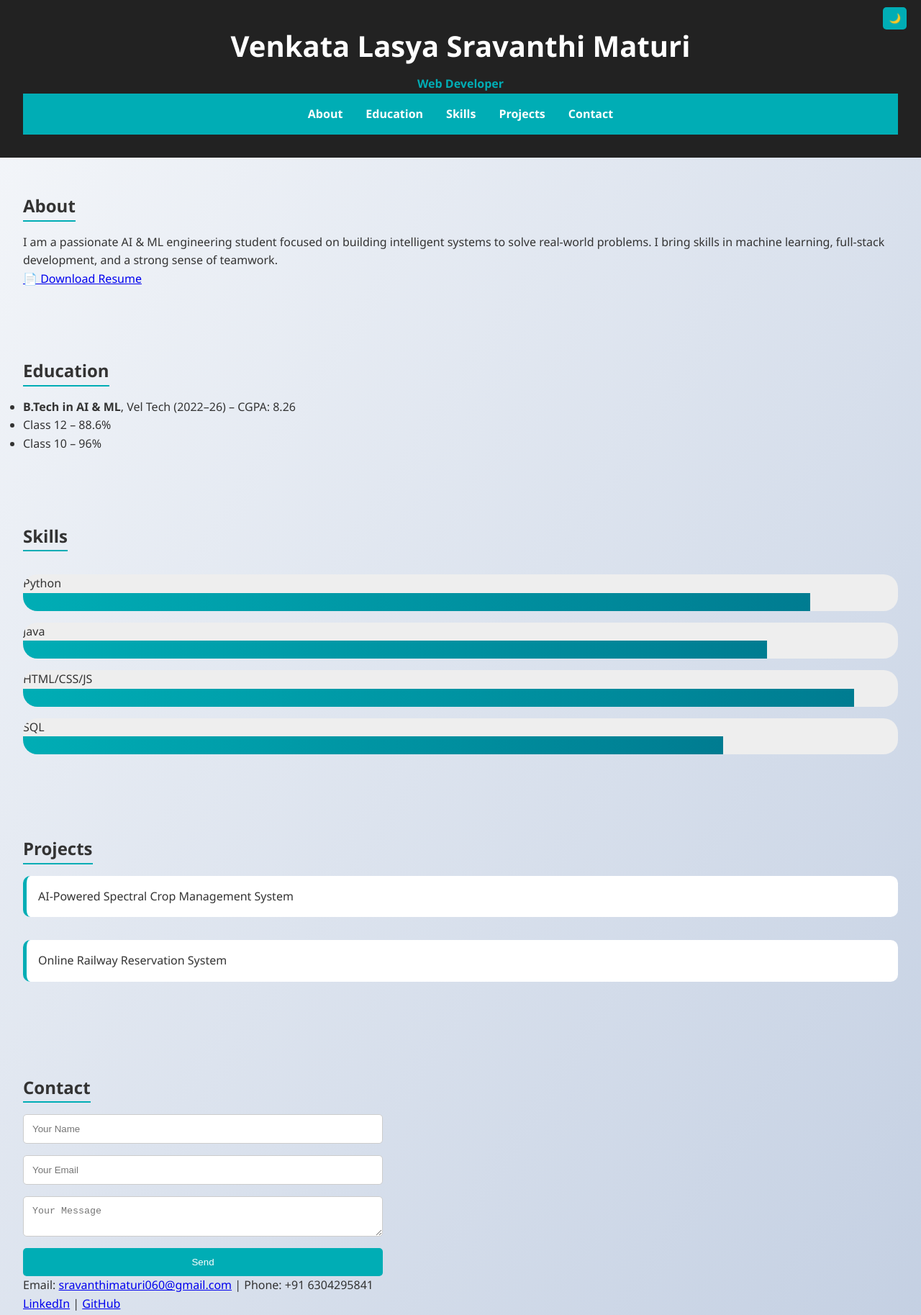
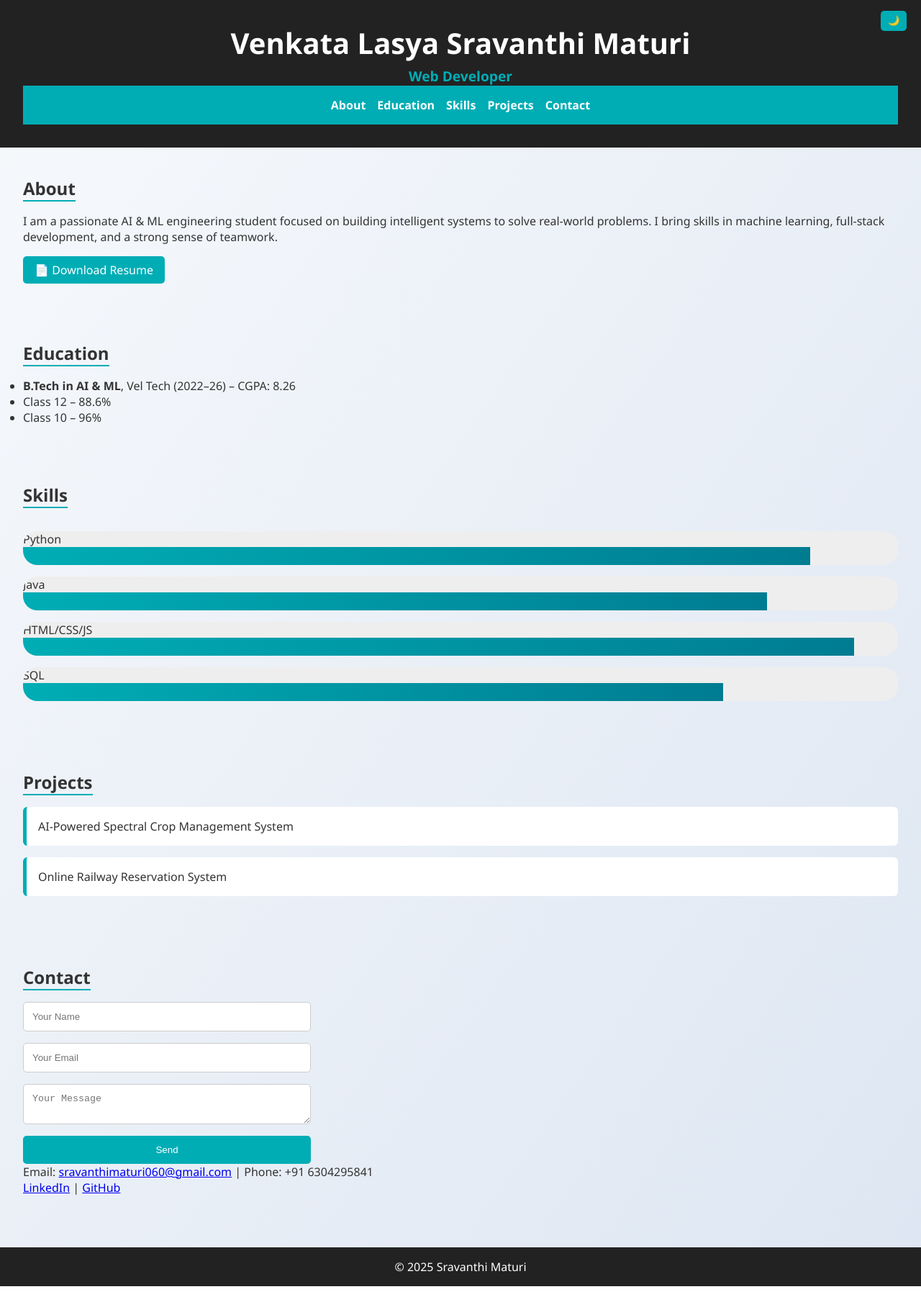
Before and after one commit to LasyaSravanthi06/portfolio, a plain HTML site: page index.html in a window 1280 px wide. Shown: the top 1827 px of the page at 72% size. After the commit the page ends 1787 px from the top, so only its background shows below. Drawn offline with Linux system fonts and the light colour scheme.

Commit message:
styles.css

```diff
--- a/styles.css
+++ b/styles.css
@@ -6,56 +6,65 @@
 
 body {
   font-family: 'Segoe UI', sans-serif;
-  background: linear-gradient(to bottom right, #f5f7fa, #c3cfe2);
+  background: linear-gradient(to bottom right, #f7f9fc, #dde6f2);
   color: #333;
-  line-height: 1.6;
   transition: background 0.5s, color 0.5s;
 }
 
 body.dark-mode {
-  background: #1a1a1a;
-  color: #f1f1f1;
+  background: #121212;
+  color: #e0e0e0;
 }
 
 header {
   text-align: center;
+  background-color: #222;
+  color: white;
   padding: 2rem;
-  background: #222;
-  color: white;
   position: relative;
 }
 
 header h1 {
   font-size: 2.5rem;
-  margin-bottom: 0.5rem;
+  margin-bottom: 0.3rem;
 }
 
 header p span {
   font-weight: bold;
   color: #00adb5;
+  font-size: 1.2rem;
+}
+
+#darkModeToggle {
+  position: absolute;
+  top: 15px;
+  right: 20px;
+  background: #00adb5;
+  color: white;
+  border: none;
+  padding: 0.4rem 0.6rem;
+  border-radius: 5px;
+  cursor: pointer;
 }
 
 nav ul {
   display: flex;
   justify-content: center;
+  flex-wrap: wrap;
+  gap: 1rem;
+  padding: 1rem;
   list-style: none;
   background: #00adb5;
-  padding: 1rem;
-  flex-wrap: wrap;
-}
-
-nav ul li {
-  margin: 0 1rem;
 }
 
 nav ul li a {
   color: white;
   text-decoration: none;
-  font-weight: bold;
+  font-weight: 600;
 }
 
 section {
-  padding: 3rem 2rem;
+  padding: 2.5rem 2rem;
 }
 
 h2 {
@@ -71,7 +80,7 @@ h2 {
   overflow: hidden;
 }
 
-.skill-bar .bar {
+.bar {
   height: 25px;
   width: 0;
   background: linear-gradient(to right, #00adb5, #007c91);
@@ -82,32 +91,38 @@ h2 {
 }
 
 .project {
-  margin-bottom: 2rem;
-  background: #fff;
+  background: white;
+  margin-bottom: 1rem;
   padding: 1rem;
   border-left: 5px solid #00adb5;
-  border-radius: 10px;
+  border-radius: 6px;
   cursor: pointer;
+  transition: background 0.3s;
+}
+
+.project:hover {
+  background: #e8f6f8;
 }
 
 form {
-  max-width: 500px;
   display: flex;
   flex-direction: column;
+  max-width: 400px;
+  gap: 1rem;
 }
 
-form input, form textarea {
-  margin-bottom: 1rem;
+form input,
+form textarea {
   padding: 0.75rem;
   border: 1px solid #ccc;
   border-radius: 5px;
 }
 
 form button {
+  background: #00adb5;
+  color: white;
   padding: 0.75rem;
-  background: #00adb5;
   border: none;
-  color: white;
   border-radius: 5px;
   cursor: pointer;
 }
@@ -117,44 +132,46 @@ form button:hover {
 }
 
 footer {
+  background: #222;
+  color: white;
   text-align: center;
-  background: #393e46;
-  color: white;
   padding: 1rem;
+  margin-top: 2rem;
 }
 
-#darkModeToggle {
-  position: absolute;
-  top: 10px;
-  right: 20px;
-  padding: 0.5rem;
-  cursor: pointer;
-  background: #00adb5;
-  border: none;
+.btn {
+  display: inline-block;
+  margin-top: 1rem;
+  padding: 0.5rem 1rem;
+  background-color: #00adb5;
   color: white;
+  text-decoration: none;
   border-radius: 5px;
 }
 
+/* Modal styling */
 .modal {
   display: none;
   position: fixed;
-  z-index: 99;
-  top: 10%;
+  z-index: 100;
+  top: 20%;
   left: 10%;
   width: 80%;
+  max-width: 600px;
   background: white;
+  color: #000;
   padding: 2rem;
   border-radius: 10px;
   box-shadow: 0 0 15px rgba(0,0,0,0.3);
 }
 
 .modal.dark-mode {
-  background: #333;
+  background: #222;
   color: white;
 }
 
 .modal-close {
   float: right;
+  font-size: 1.5rem;
   cursor: pointer;
-  font-size: 1.2rem;
 }
```
